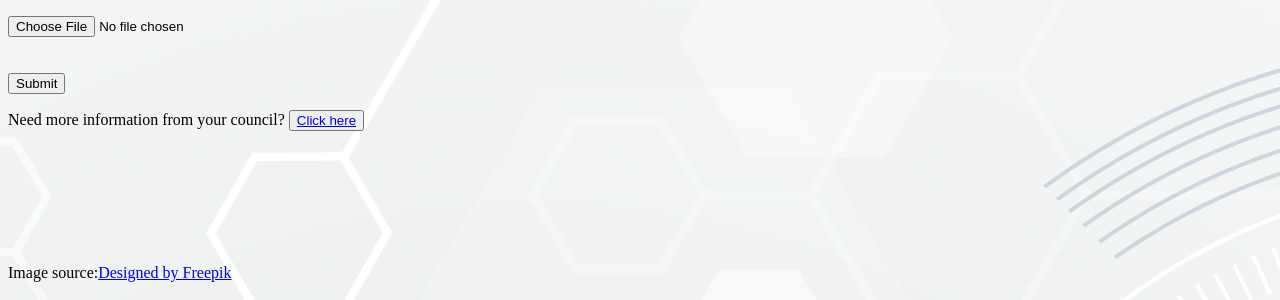
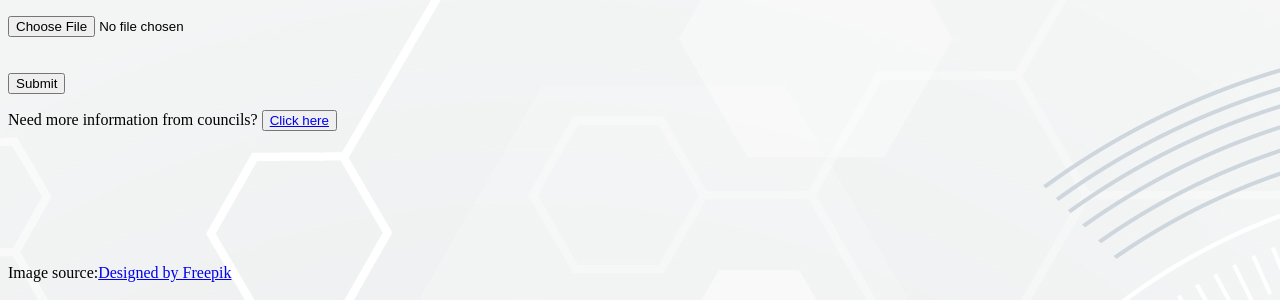
Before and after one commit to Nithin-G-R/tp18, a Flask app: template templates/SortingPage.html in a window 1280 px wide. Shown: the part 190-490 px from the top of the page. Run offline with Flask 2, Linux system fonts and the light colour scheme; the template is opened without the code that fills it, so the values that code supplies are empty.

Commit message:
Update SortingPage.html

```diff
--- a/templates/SortingPage.html
+++ b/templates/SortingPage.html
@@ -26,7 +26,7 @@
 
 </div>
 <div class="w3-display-bottomright" style = "padding-bottom: 8%">
-    <p class="w3-text" style = "margin-right: 30px">Need more information from your council?
+    <p class="w3-text" style = "margin-right: 30px">Need more information from councils?
         <button class="forum_button"><a href="/InfoHome">Click here</a></button></p>
     </div>
 <div class="w3-display-bottommiddle" style = "padding-bottom: 6%">
```
